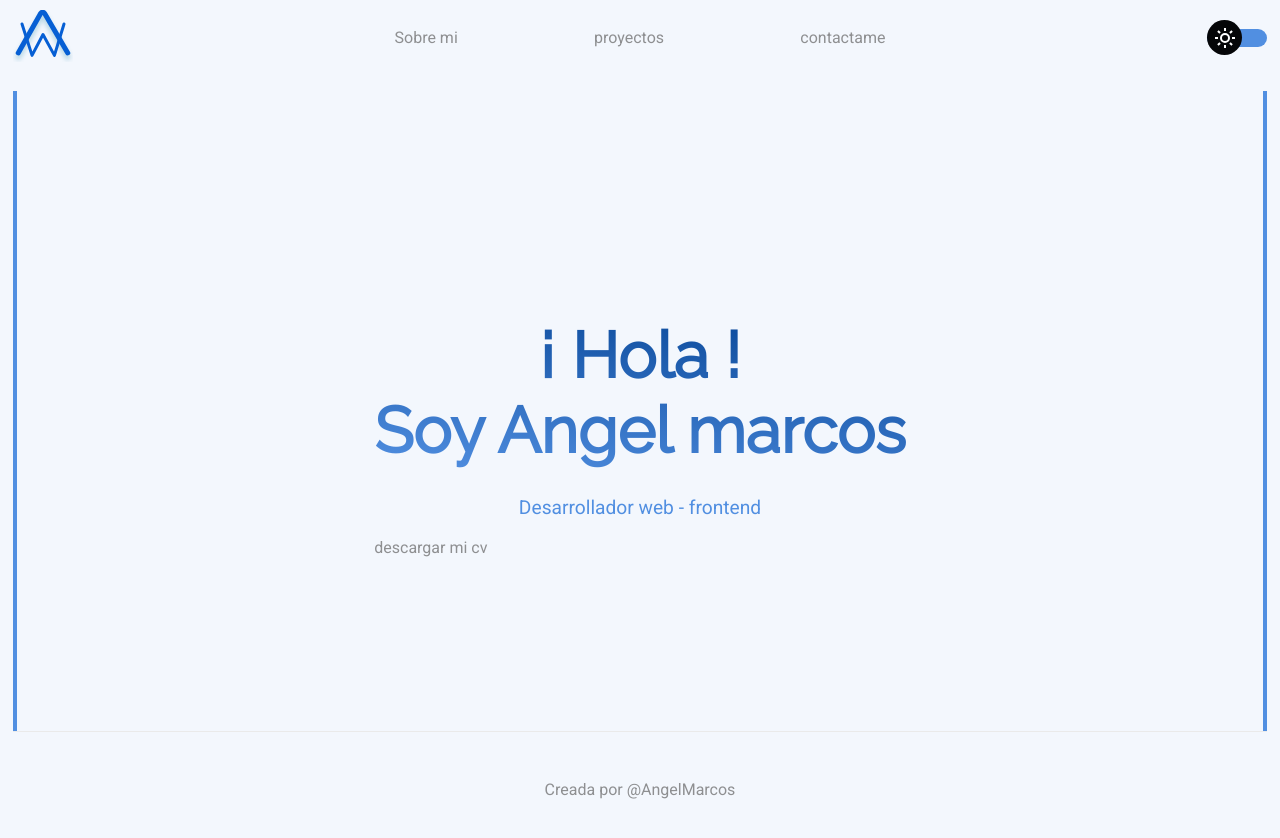
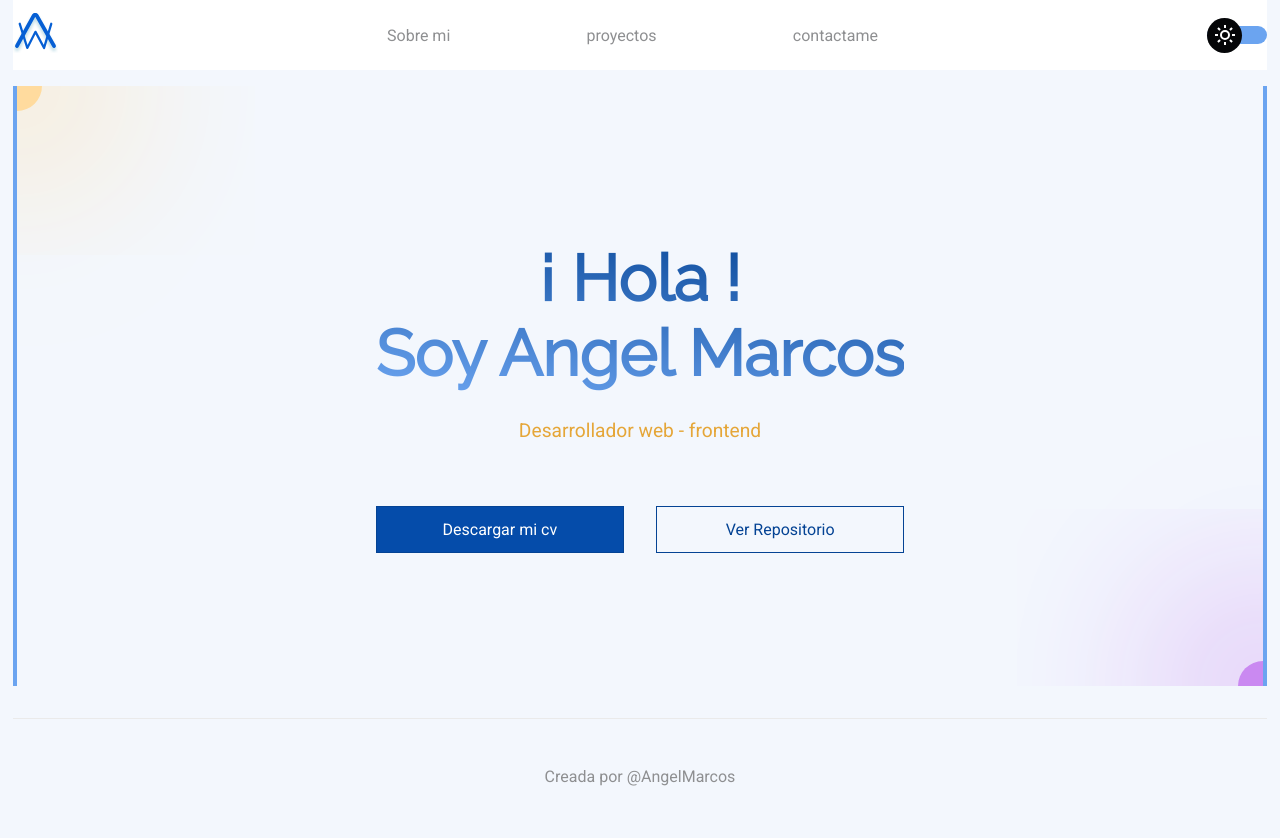
Before and after one commit to angelMarcosCastilla/angelMarcosPortafolio, a Next.js app: page / in a window 1280 px wide. Shown: the top 838 px of the page. Built offline with nearby package versions, Linux system fonts and the light colour scheme.

Commit message:
create navbar ui

```diff
--- a/components/Banner/Banner.module.css
+++ b/components/Banner/Banner.module.css
@@ -1,18 +1,44 @@
 .banner {
-  min-height: 80vh;
+  min-height: 70vh;
   border-left: 4px solid var(--color-primary-100);
   border-right: 4px solid var(--color-primary-100);
+  position: relative;
+  height: 75vh;
+  margin-bottom: 2rem;
+  padding-top: 6rem;
+  padding-bottom: 6rem;
+  overflow: hidden;
   display: grid;
   place-content: center;
 }
 
+.banner::after,
+.banner::before {
+  content: "";
+  position: absolute;
+  width: 50px;
+  height: 50px;
+  border-radius: 50%;
+}
+.banner::after {
+  top: -25px;
+  left: -25px;
+  background-color: var(--yellow-200);
+  box-shadow: 0 0 200px 50px var(--yellow-200);
+}
+.banner::before {
+  right: -25px;
+  bottom: -25px;
+  background-color: var(--purple-100);
+  box-shadow: 0 0 200px 50px var(--purple-100);
+}
 .content {
   text-align: center;
 }
 
 .titleBanner {
   font-weight: bold;
-  font-size: 2.4rem;
+  font-size: 2.7rem;
   background: var(--color-primary-300);
   background: -webkit-linear-gradient(
     8deg,
@@ -26,7 +52,6 @@
   );
   background-clip: text;
   color: transparent;
-
 }
 @media screen and (min-width: 600px) {
   .titleBanner {
@@ -36,8 +61,9 @@
 
 .copyBanner {
   font-size: 1.2rem;
-  margin-top: -10px;
-  color: var(--color-primary-100);
+  margin-top: -15px;
+  color: var(--yellow-500);
+  margin-bottom: 4rem;
 }
 
 @media screen and (min-width: 600px) {
@@ -45,3 +71,37 @@
     margin-top: -25px;
   }
 }
+
+.button {
+  padding: 0.8rem 1rem;
+  margin-bottom: 2rem;
+  font-weight: 500;
+  text-align: center;
+  background-color: var(--color-primary-400);
+  color: white;
+  border: 1px solid var(--color-primary-500);
+}
+.button:hover {
+  opacity: 0.9;
+}
+
+.github {
+  color: var(--color-primary-500);
+  background-color: transparent;
+}
+.bannerActions {
+  display: flex;
+  flex-direction: column;
+}
+
+@media screen and (min-width: 600px) {
+  .button {
+    flex: 1;
+  }
+  .bannerActions {
+    gap: 2rem;
+    flex-direction: row;
+    justify-content: space-between;
+    align-items: center;
+  }
+}
--- a/components/Banner/index.js
+++ b/components/Banner/index.js
@@ -1,4 +1,3 @@
-import Link from "../Link";
 import style from "./Banner.module.css";
 
 export default function Banner() {
@@ -7,14 +6,17 @@ export default function Banner() {
       <div className={style.content}>
         <h1 className={style.titleBanner}>
           ¡ Hola ! <br />
-          Soy Angel marcos
+          Soy Angel Marcos
         </h1>
         <p className={style.copyBanner}>Desarrollador web - frontend</p>
       </div>
-      <div>
-        <Link type="button" href="#" target="_blank">
-          descargar mi cv
-        </Link>
+      <div className={style.bannerActions}>
+        <a type="button" href="#" target="_blank" className={style.button}>
+          Descargar mi cv
+        </a>
+        <a className={`${style.button} ${style.github}`} target="_blank">
+          Ver Repositorio
+        </a>
       </div>
     </section>
   );
--- a/components/Navbar/Navbar.module.css
+++ b/components/Navbar/Navbar.module.css
@@ -3,10 +3,9 @@
   justify-content: space-between;
   align-items: center;
   padding: 0.6rem 0;
-  background-color: var(--gray--100);
+  background-color: var(--white);
   margin-bottom: 1rem;
 }
-
 
 .containerMenu {
   position: fixed;
@@ -18,12 +17,11 @@
 }
 
 @media screen and (min-width: 590px) {
-  .containerMenu{
+  .containerMenu {
     position: static;
     border: 0;
     width: 50%;
   }
-
 }
 
 .containerMenu ul {
--- a/components/Navbar/index.js
+++ b/components/Navbar/index.js
@@ -10,7 +10,7 @@ export default function Navbar() {
     <nav className={style.navbar}>
       <Link href={"/"} passHref>
         <a>
-          <Image src={logo} alt="logo de angel marcos" />
+          <Image src={logo} width={45} height={40} alt="logo de angel marcos" />
         </a>
       </Link>
       <div className={style.containerMenu}>
--- a/styles/globals.css
+++ b/styles/globals.css
@@ -1,7 +1,7 @@
 @import url("https://fonts.googleapis.com/css2?family=Raleway:ital,wght@0,400;1,600&family=Roboto&display=swap");
 
 :root {
-  --color-primary-100: #518fe1;
+  --color-primary-100: #6ba4f0;
   --color-primary-200: #1f6fd8;
   --color-primary-300: #065fd4;
   --color-primary-400: #054caa;
@@ -13,12 +13,11 @@
   --black-400: #0a0b11;
   --black-500: #050608;
 
-
-  --gray-100:#f9fbfe;
-  --gray-200:#f4f8fd;
-  --gray-300:#f3f7fd;
-  --gray-400:#dbdee4;
-  --gray-500:#8e8f91;
+  --gray-100: #f9fbfe;
+  --gray-200: #f4f8fd;
+  --gray-300: #f3f7fd;
+  --gray-400: #dbdee4;
+  --gray-500: #8e8f91;
 
   --white: #fff;
 
@@ -32,6 +31,18 @@
   --yellow-300: #ffce7a;
   --yellow-400: #ffba42;
   --yellow-500: #e5a638;
+
+  --purple-100: #ca89f1;
+  --purple-200: #aa41e9;
+  --purple-300: #9512e3;
+  --purple-400: #8610cc;
+  --purple-500: #680d9f;
+
+  --red-100: #f383a1;
+  --red-200: #e92055;
+  --red-300: #e60742;
+  --red-400: #cf063b;
+  --red-500: #8a0428;
 
   --size: 14px;
 }
```
Also changed, not shown: components/icon/IconGithub.js (added, +15 -0 lines).
